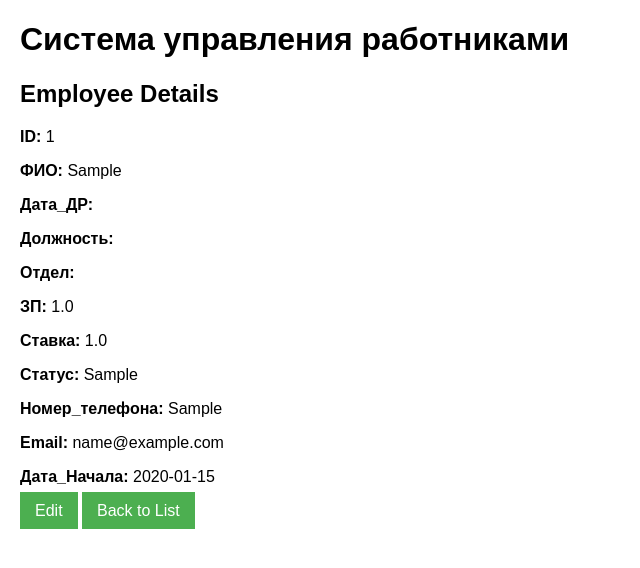
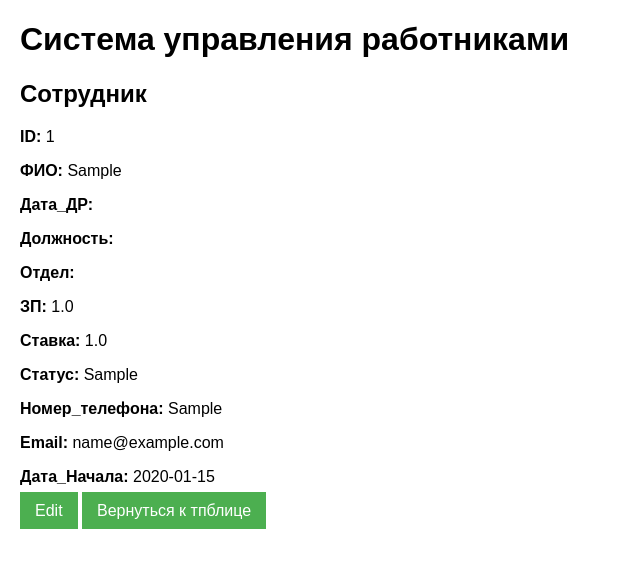
Before and after one commit to Seoma228322/employee, a FastAPI app: page /employees/1 in a window 1280 px wide. Shown: the top 568 px of the page, without its empty margins (0-640 px from the left). Run offline with FastAPI, Linux system fonts and the light colour scheme; tables that the repository leaves empty hold one stand-in row (values such as "Sample post").

Commit message:
Update employee_detail.html

```diff
--- a/app/templates/employee_detail.html
+++ b/app/templates/employee_detail.html
@@ -1,7 +1,7 @@
 {% extends "base.html" %}
 
 {% block content %}
-    <h2>Employee Details</h2>
+    <h2>Сотрудник</h2>
     <p><strong>ID:</strong> {{ employee.id }}</p>
     <p><strong>ФИО:</strong> {{ employee.ФИО }}</p>
     <p><strong>Дата_ДР:</strong> {{ employee.Дата_ДР }}</p>
@@ -15,5 +15,6 @@
     <p><strong>Дата_Начала:</strong> {{ employee.Дата_Начала }}</p>
 
     <a href="/employees/{{ employee.id }}/edit" class="button">Edit</a>
-    <a href="/" class="button">Back to List</a>
+    <a href="/" class="button">Вернуться к тпблице</a>
+
 {% endblock %}
```
